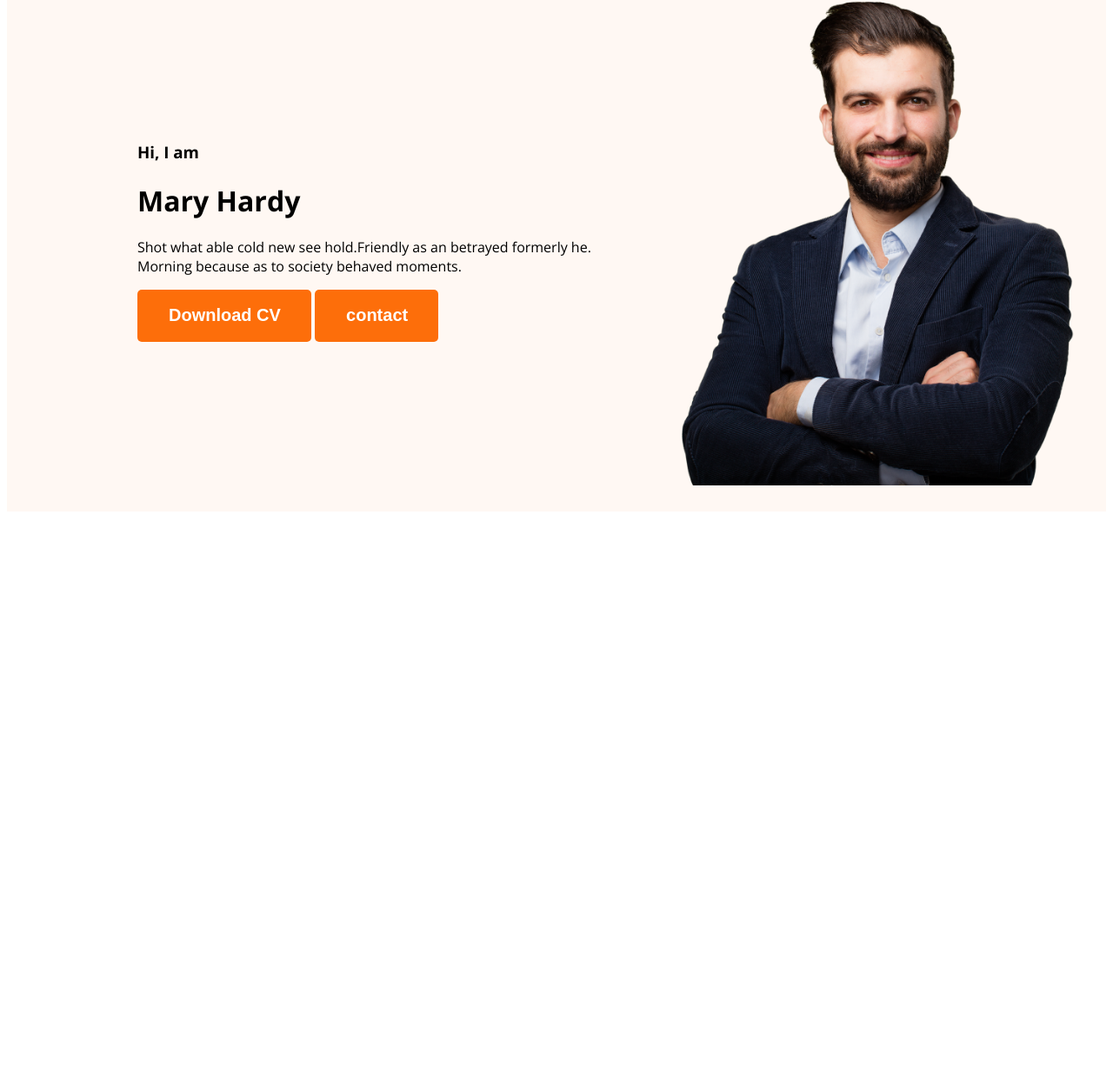
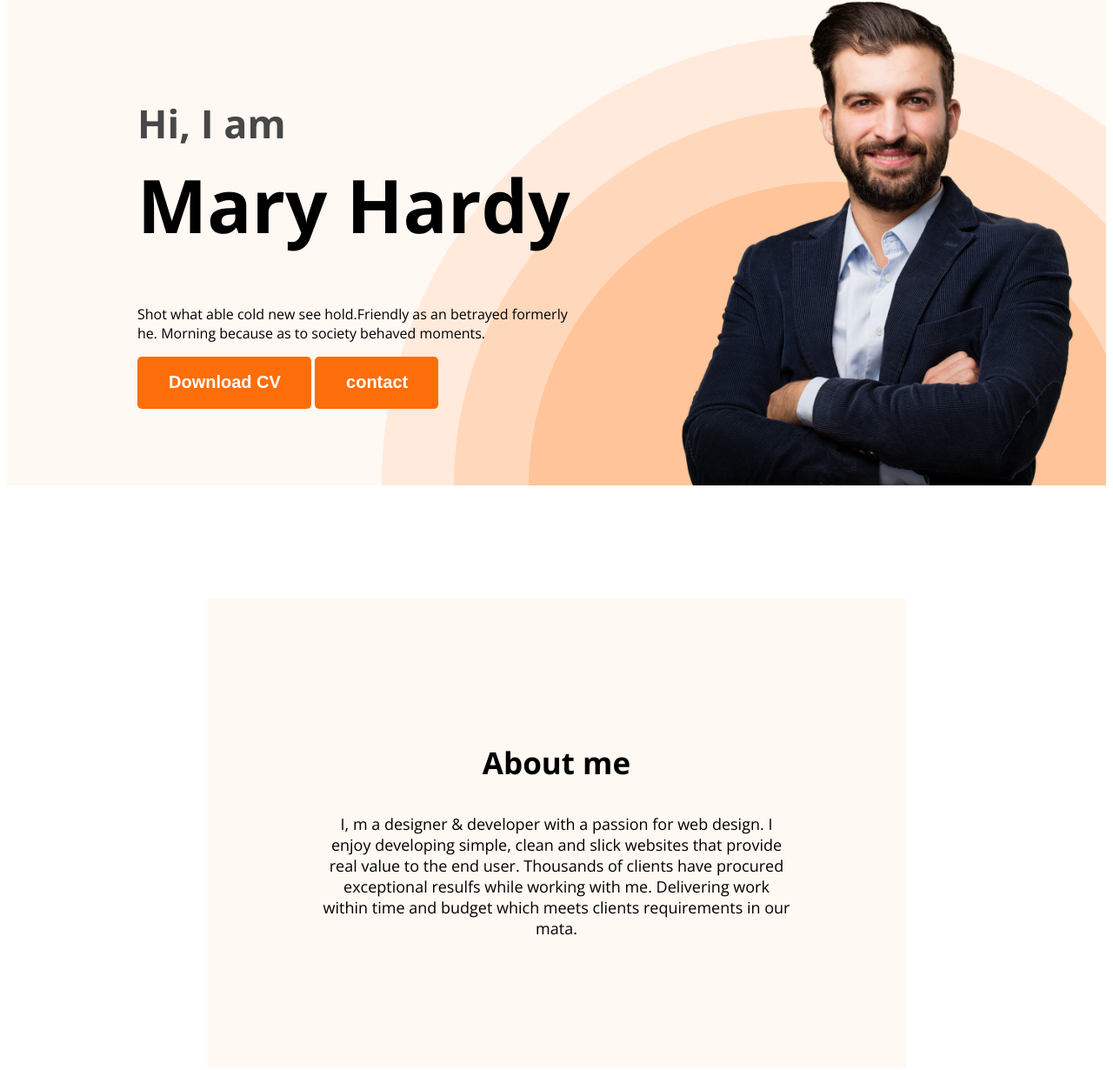
Before and after one commit to JustDibbo/A1, a plain HTML site: page indx.html in a window 1280 px wide. Shown: the part 210-1440 px from the top of the page at 87% size. Before the commit the page ends 806 px from the top, so only its background shows below. Drawn offline with nearby package versions, Linux system fonts and the light colour scheme.

Commit message:
adding main sec

```diff
--- a/ext/indx.css
+++ b/ext/indx.css
@@ -1,61 +1,129 @@
 /* to make anything inline */
-nav{display: flex;
+nav {
+    display: flex;
     justify-content: space-between;
     align-items: center;
     margin: 0px 200px;
 
 }
-body{font-family: 'Open Sans', sans-serif;}
+
+body {
+    font-family: 'Open Sans', sans-serif;
+}
+
 /* copied from open sans */
-.tt{color: #181818;
+.tt {
+    color: #181818;
     font-family: Open Sans;
     font-size: 45px;
     /* font-style: normal; */
     font-weight: 800;
     /* line-height: normal; */
 }
-.theam{
+
+.theam {
     color: #FD6E0A;
 
 }
-nav > ul{
+
+nav>ul {
     display: flex;
     /* list-style: none; */
     align-items: center;
 }
+
 nav li {
     list-style: none;
     margin-right: 50px;
 }
-nav a{
+
+nav a {
     text-decoration: none;
     color: #474747;
 }
 
-.x{
+.x {
     border-radius: 5px;
-    background: #FD6E0A;border: 0;
+    background: #FD6E0A;
+    border: 0;
     font-size: 20px;
     /* font-style: normal; */
     font-weight: 700;
-    color: white;padding: 18px 35px 19px 36px;
+    color: white;
+    padding: 18px 35px 19px 36px;
     /* margin-right: 20px; */
 }
+
 /* footer{ */
 /* align-items: center; */
 /* display: flex; */
 /* } */
-.header{
+.header {
     background-color: #FFF8F3;
+    background-image: url('../images/header_bg.png');
+    background-repeat: no-repeat;
+    background-position: bottom right;
+
+
+}
+
+.banner {
+    padding: 30px 30px 0px 150px;
+    display: flex;
+    align-items: center;
+    justify-content: space-between;
+}
+
+.profile-pic {
+    width: 500px;
+
+
+}
+
+/* .banner-content{} */
+
+.banner-wel {
+    font-size: 45px;
+    color: #474747;
+    margin-bottom: 5px;
+}
+
+.banner-tit {
+    font-size: 85px;
+    font-weight: 700;
+    margin-top: 5px;
+}
+
+.p {
+    margin-top: 20px;
+}
+
+.banner-content {
+    max-width: 500px;
+
+}
+
+/* main sec */
+.about {
+    padding: 130px;
+    background-color: #FFF8F3;
+    margin: 130px 230px;
+}
+
+.sectit {
+    color: (#181818);
+    text-align: center;
+    font-size: 35px;
+    font-weight: 700;
+
+
 
 
 
 }
-.banner{
-padding:  30px 30px 30px 150px;
-display: flex;align-items: center;
+.secdic{
+    color: ( #757575);
+    text-align: center;
+    font-size: 18px;
+
 }
-.profile-pic{
-width: 500px;
-}
-.banner-content{}
--- a/indx.html
+++ b/indx.html
@@ -22,13 +22,18 @@
             <div class="banner-content">
                 <h3 class="banner-wel">Hi, I am</h3>
                 <h1 class="banner-tit">Mary Hardy</h1>
-                <p>Shot what able cold new see hold.Friendly as an betrayed formerly he. Morning because as to society behaved moments.</p>
+                <p class="p">Shot what able cold new see hold.Friendly as an betrayed formerly <br> he. Morning because as to society behaved moments.</p>
                 <button class="x">Download CV</button>
                 <button class="x">contact</button>
             </div><img class="profile-pic" src="images/hardy.png" alt="something went wrong">
         </div>
     </header>
     <main>
+        <section class="about">
+            <h3 class="sectit">About me</h3>
+            <p class="secdic">I, m a designer & developer with a passion for web design. I enjoy developing simple, clean and slick websites that provide real value to the end user. Thousands of clients have procured exceptional resulfs while working with me. Delivering work within time and budget which meets clients requirements in our mata.</p>
+
+         </section>
 
 
     </main>
```
Lines whose indentation alone changed are shown as unchanged.
